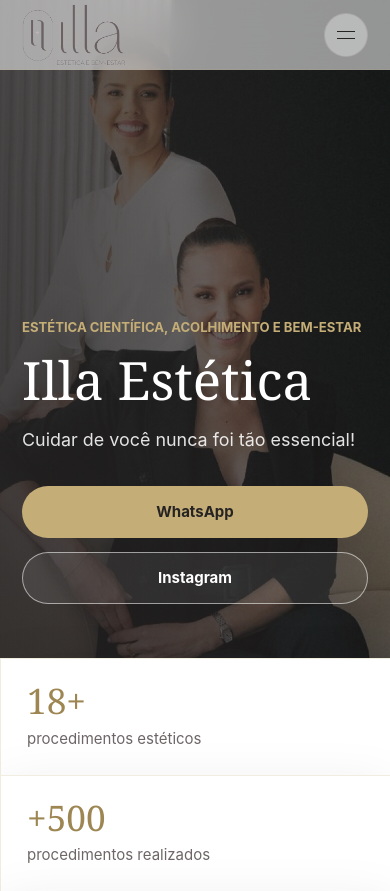
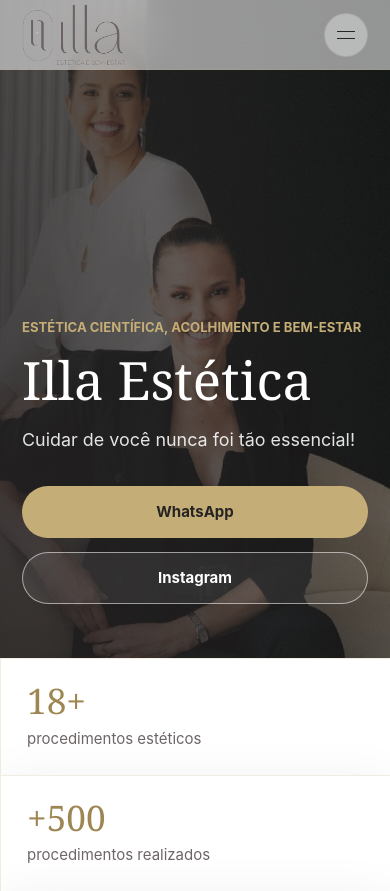
Before and after one commit to jvferreirarocha-commits/Illa-Estetica, a plain HTML site: page index.html in a window 390 px wide. Shown: the top 891 px of the page. Drawn offline with Linux system fonts and the light colour scheme.

Commit message:
Ajustar Imagem do topo

```diff
--- a/index.html
+++ b/index.html
@@ -12,7 +12,7 @@
     <script>
       document.documentElement.classList.add("has-js");
     </script>
-    <link rel="stylesheet" href="styles.css?v=laser-caption-1" />
+    <link rel="stylesheet" href="styles.css?v=hero-faces-1" />
   </head>
   <body>
     <header class="site-header" data-header>
--- a/styles.css
+++ b/styles.css
@@ -202,7 +202,7 @@
 
 .hero-media {
   background-image: url("assets/founders-hero.jpg");
-  background-position: center 36%;
+  background-position: center 22%;
   background-repeat: no-repeat;
   background-size: cover;
   transform: scale(1.02);
@@ -1016,6 +1016,10 @@
     padding: 126px 22px 72px;
   }
 
+  .hero-media {
+    background-position: 54% 24%;
+  }
+
   .hero-overlay {
     background:
       linear-gradient(90deg, rgba(38, 35, 35, 0.78) 0%, rgba(38, 35, 35, 0.56) 58%, rgba(38, 35, 35, 0.25) 100%),
```
